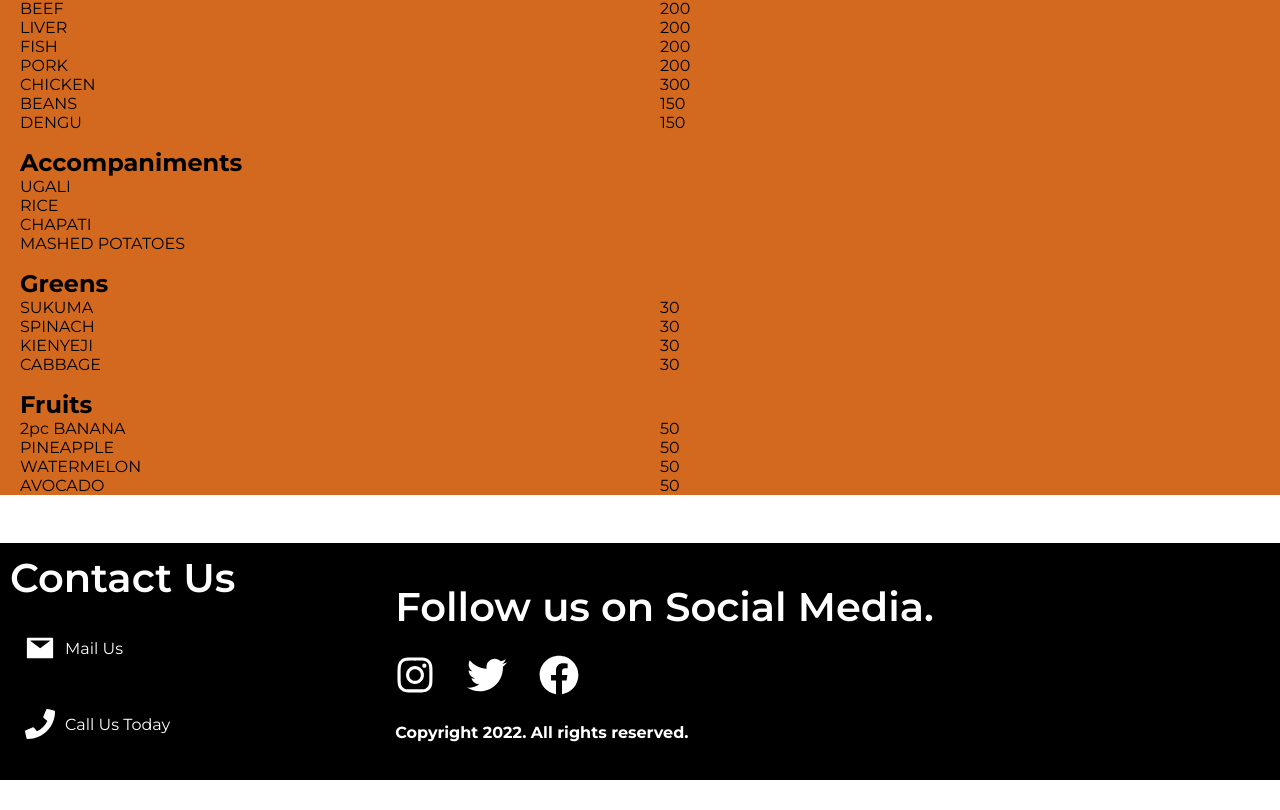
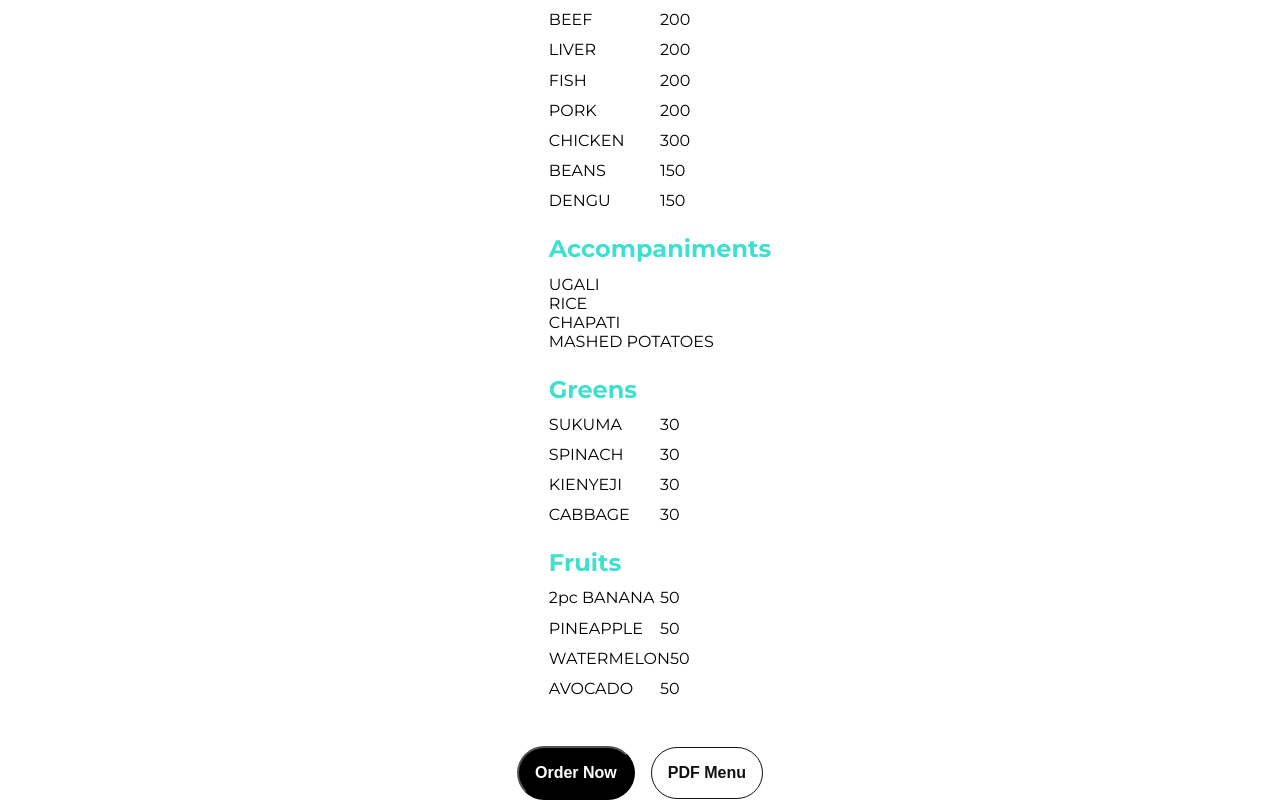
Before and after one commit to vicowiti/classic-website, a Next.js app: page /menu in a window 1280 px wide. Shown: the part 190-1000 px from the top of the page. Before the commit the page ends 970 px from the top, so only its background shows below. Built offline with nearby package versions, Linux system fonts and the light colour scheme.

Commit message:
Finalized menu page

```diff
--- a/components/newHero.js
+++ b/components/newHero.js
@@ -11,9 +11,7 @@ const NewHero = () => {
       </section>
       <section className="new-hero-text">
         <p>Your delicious meals delivered fast.</p>
-        {/* <a href="https://wa.me/+254726678092">
-          <button>Order Now</button>
-        </a> */}
+
         <Link href="/menu">
           <button>See Menu</button>
         </Link>
--- a/pages/menu.js
+++ b/pages/menu.js
@@ -98,6 +98,14 @@ const Menu = () => {
           </div>
         </div>
       </article>
+      <div className="to-action">
+        <a href="https://wa.me/+254726678092">
+          <button className="to-action-btn1">Order Now</button>
+        </a>
+        <a href="../public/assets/menu.pdf" download>
+          <button className="to-action-btn2">PDF Menu</button>
+        </a>
+      </div>
     </section>
   );
 };
--- a/styles/Menu.css
+++ b/styles/Menu.css
@@ -1,7 +1,7 @@
 .menu-banner {
   width: 100vw;
   height: 18vh;
-  background-color: brown;
+  background-color: chocolate;
   position: relative;
 }
 
@@ -14,23 +14,59 @@
   left: 10px;
 }
 
+.to-action {
+  margin-left: 10px;
+  margin-right: 10px;
+  display: flex;
+  justify-content: center;
+  align-items: center;
+  gap: 1rem;
+  margin-top: 1.5rem;
+}
+
+.to-action-btn1 {
+  padding: 1rem;
+  background: #000;
+  color: #fff;
+  font-size: 1rem;
+  font-weight: 700;
+  border-radius: 50px;
+}
+.to-action-btn2 {
+  padding: 1rem;
+  background: #fff;
+  color: #111;
+  border: 1px solid #111;
+  font-size: 1rem;
+  font-weight: 700;
+  border-radius: 50px;
+}
+
 .servings {
+  width: 100vw;
+  display: flex;
+  flex-direction: column;
+  justify-content: center;
+  align-items: center;
   margin-left: 20px;
   margin-right: 20px;
 }
 
-.menu-section {
-  background-color: chocolate;
+h2 {
+  color: turquoise;
 }
 
 .menu-item {
   margin-top: 1rem;
-  margin-bottom: 1rem;
+  margin-bottom: 1.5rem;
+  display: flex;
+  flex-direction: column;
+  gap: 0.7rem;
 }
 
 .food-item {
   display: flex;
-  width: 100vw;
+  width: 100%;
 }
 
 .food-item > p,
@@ -42,7 +78,7 @@
   .menu-banner {
     width: 100vw;
     height: 18vh;
-    background-color: brown;
+    background-color: chocolate;
     position: relative;
   }
 
@@ -61,7 +97,6 @@
   }
 
   .menu-section {
-    background-color: chocolate;
   }
 
   .menu-item {
```
Also changed, not shown: 1 other file (tests, documents, lock files or other folders).
